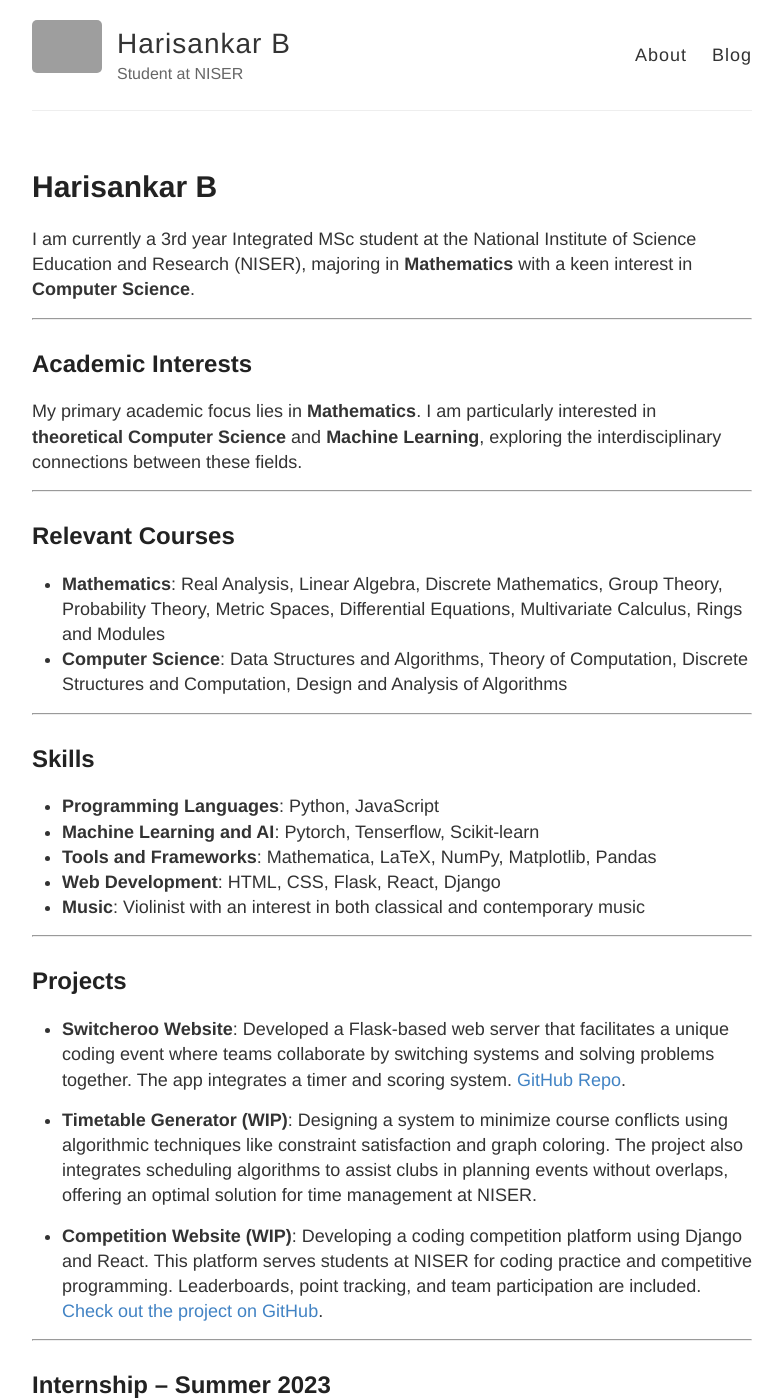
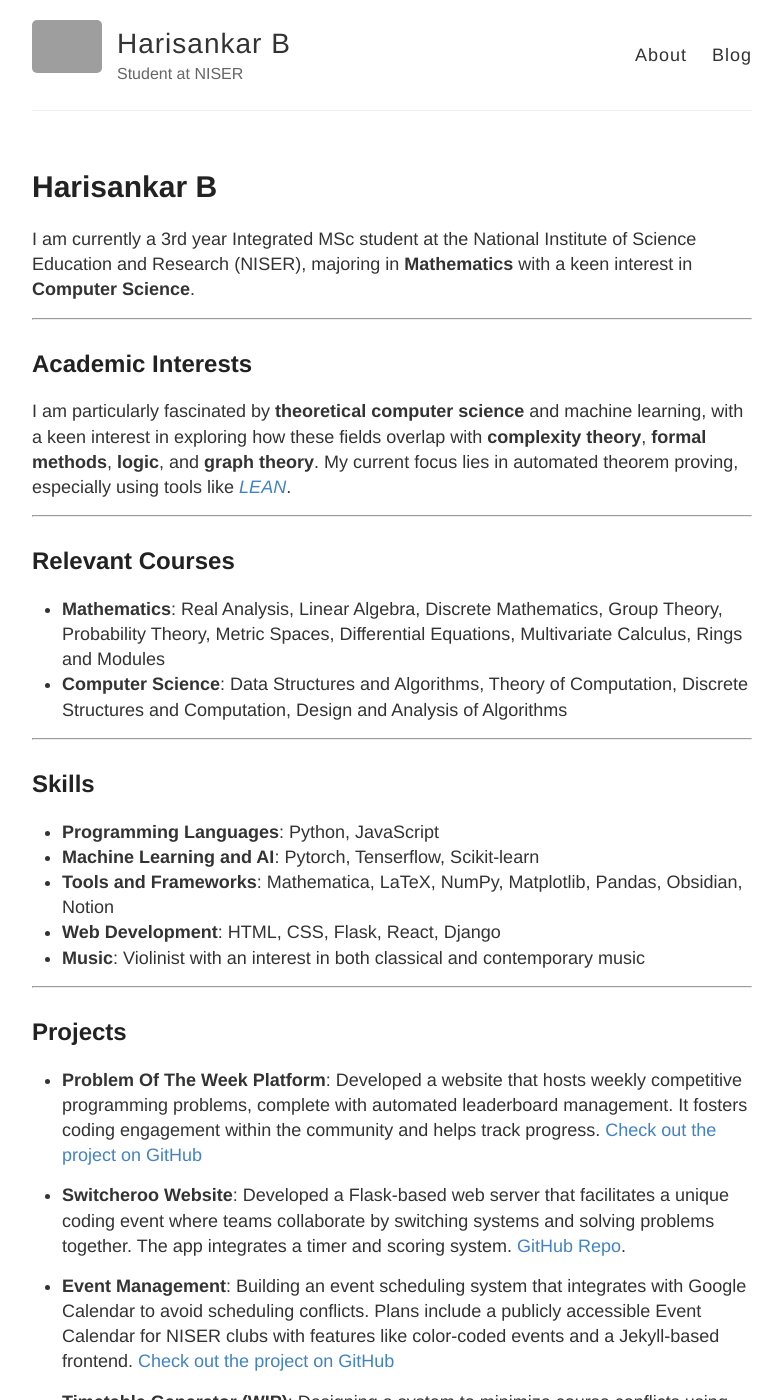
Before and after one commit to Methaphur/methaphur.github.io, a Jekyll site: the page built from about.md, in a window 1280 px wide and 1400 px high. Shown: the whole window, without its empty margins (248-1031 px from the left). Built offline with Jekyll 4.4.1, drawn with Linux system fonts in a browser that asks for light colours; some of the changed text lies outside the part shown; grey boxes are pictures that could not be loaded.

Commit message:
updated info

```diff
--- a/about.md
+++ b/about.md
@@ -10,7 +10,7 @@
 
 ## Academic Interests
 
-My primary academic focus lies in **Mathematics**. I am particularly interested in **theoretical Computer Science** and **Machine Learning**, exploring the interdisciplinary connections between these fields.
+I am particularly fascinated by **theoretical computer science** and machine learning, with a keen interest in exploring how these fields overlap with **complexity theory**, **formal methods**, **logic**, and **graph theory**. My current focus lies in automated theorem proving, especially using tools like [_LEAN_](https://leanprover-community.github.io/).
 
 ---
 
@@ -25,7 +25,7 @@
 
 - **Programming Languages**: Python, JavaScript
 - **Machine Learning and AI**: Pytorch, Tenserflow, Scikit-learn
-- **Tools and Frameworks**: Mathematica, LaTeX, NumPy, Matplotlib, Pandas
+- **Tools and Frameworks**: Mathematica, LaTeX, NumPy, Matplotlib, Pandas, Obsidian, Notion
 - **Web Development**: HTML, CSS, Flask, React, Django
 - **Music**: Violinist with an interest in both classical and contemporary music
 
@@ -33,7 +33,12 @@
 
 ## Projects
 
+ - **Problem Of The Week Platform**: Developed a website that hosts weekly competitive programming problems, complete with automated leaderboard management. It fosters coding engagement within the community and helps track progress. [Check out the project on GitHub](https://sdgniser.github.io/problem-of-the-week)
+
 - **Switcheroo Website**: Developed a Flask-based web server that facilitates a unique coding event where teams collaborate by switching systems and solving problems together. The app integrates a timer and scoring system. [GitHub Repo](https://github.com/Methaphur/switcheroo).
+
+- **Event Management**: Building an event scheduling system that integrates with Google Calendar to avoid scheduling conflicts. Plans include a publicly accessible Event Calendar for NISER clubs with features like color-coded events and a Jekyll-based frontend.
+[Check out the project on GitHub](https://sdgniser.github.io/event-management)
 
 - **Timetable Generator (WIP)**: Designing a system to minimize course conflicts using algorithmic techniques like constraint satisfaction and graph coloring. The project also integrates scheduling algorithms to assist clubs in planning events without overlaps, offering an optimal solution for time management at NISER.
 
@@ -53,9 +58,14 @@
 
 I am an active core member of both the **MathematiX Club** and the **Coding Club** at NISER. Below are some of my roles and contributions:
 
+- **Code N Cffee**: Organized weekly coding sessions where students gather to solve problems, discuss algorithms, and learn new programming concepts.
+
 - **Switcheroo Coding Event**: Organized the event, developed the competition website, and ensured its smooth execution. More details about the event can be found [here](https://www.niser.ac.in/~smishra/event/2022sdg/switcheroo.html).
 
 - **Pi Day Celebration 2024**: Organized the Pi Day event as part of the Mathematix Club, engaging participants in math-related activities like puzzles, quizzes, and talks.
+
+- **SUMS/SRS/AXIOM**: Organized many takjs ithin in the club and also participated in the events.
+
 
 ---
 
```
